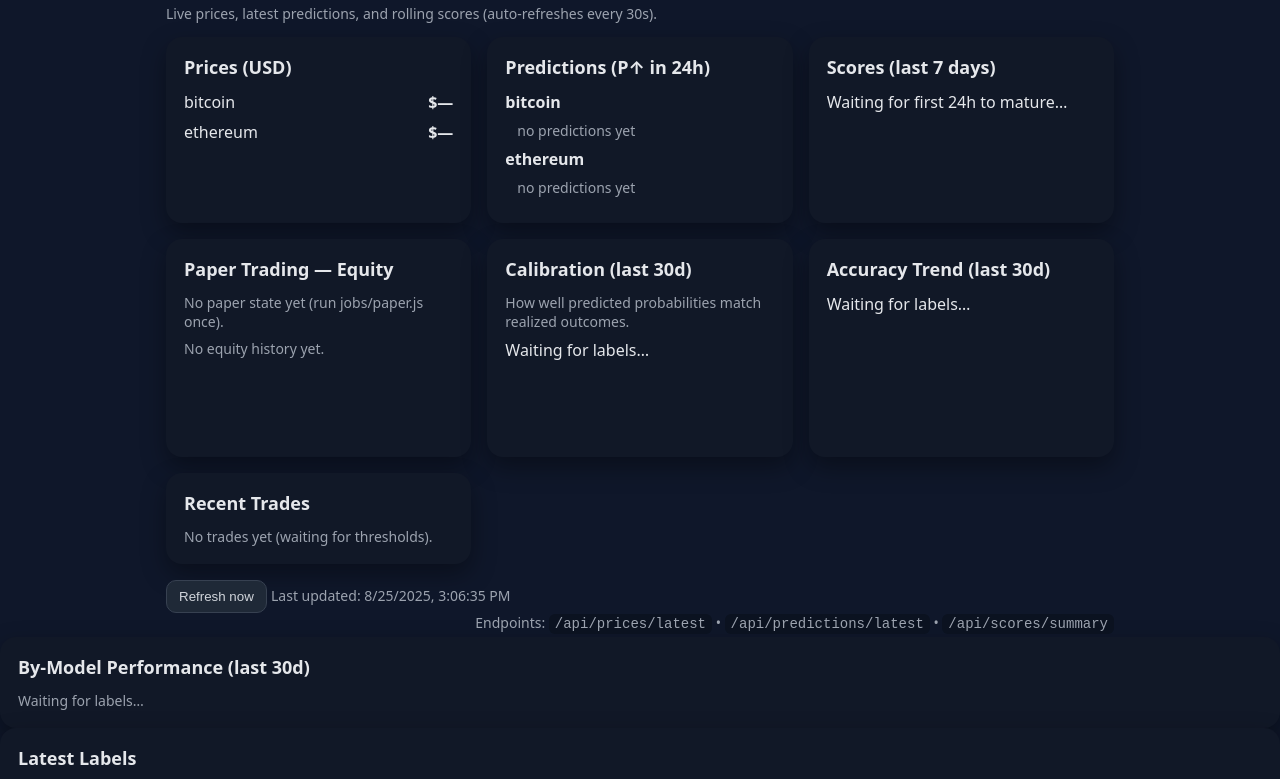
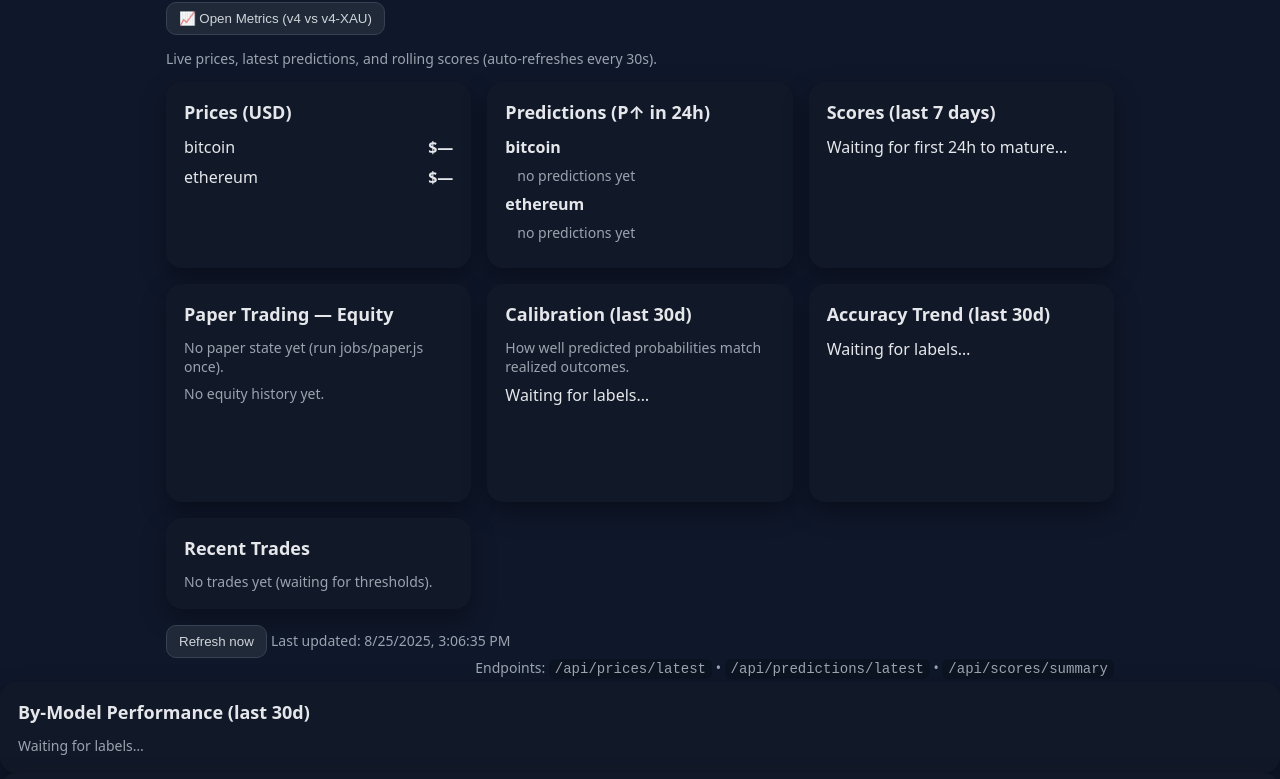
Before and after one commit to Zux12/crypto-predictor, a website: page public/index.html in a window 1280 px wide. Shown: the part 67-846 px from the top of the page. Drawn offline with Linux system fonts and the light colour scheme; no server answers.

Commit message:
Update index.html

```diff
--- a/public/index.html
+++ b/public/index.html
@@ -33,7 +33,14 @@
 <body>
   <div class="wrap">
     <h1>🚀 Crypto Predictor</h1>
+    <div style="margin:8px 0">
+  <button class="btn" onclick="window.open('/metrics.html','metrics','width=1100,height=800')">
+    📈 Open Metrics (v4 vs v4‑XAU)
+  </button>
+</div>
+
     <p class="muted">Live prices, latest predictions, and rolling scores (auto-refreshes every 30s).</p>
+
 
    <div class="grid">
   <div class="card">
```
